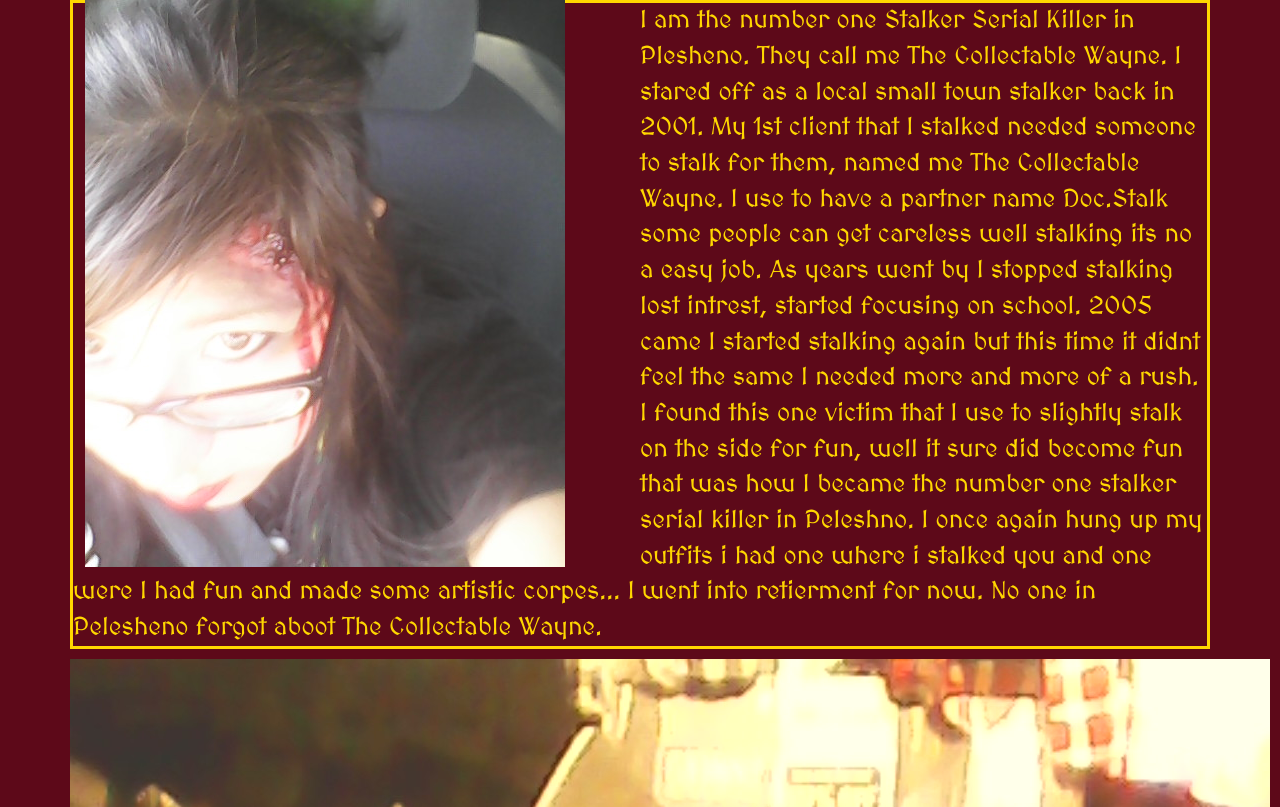
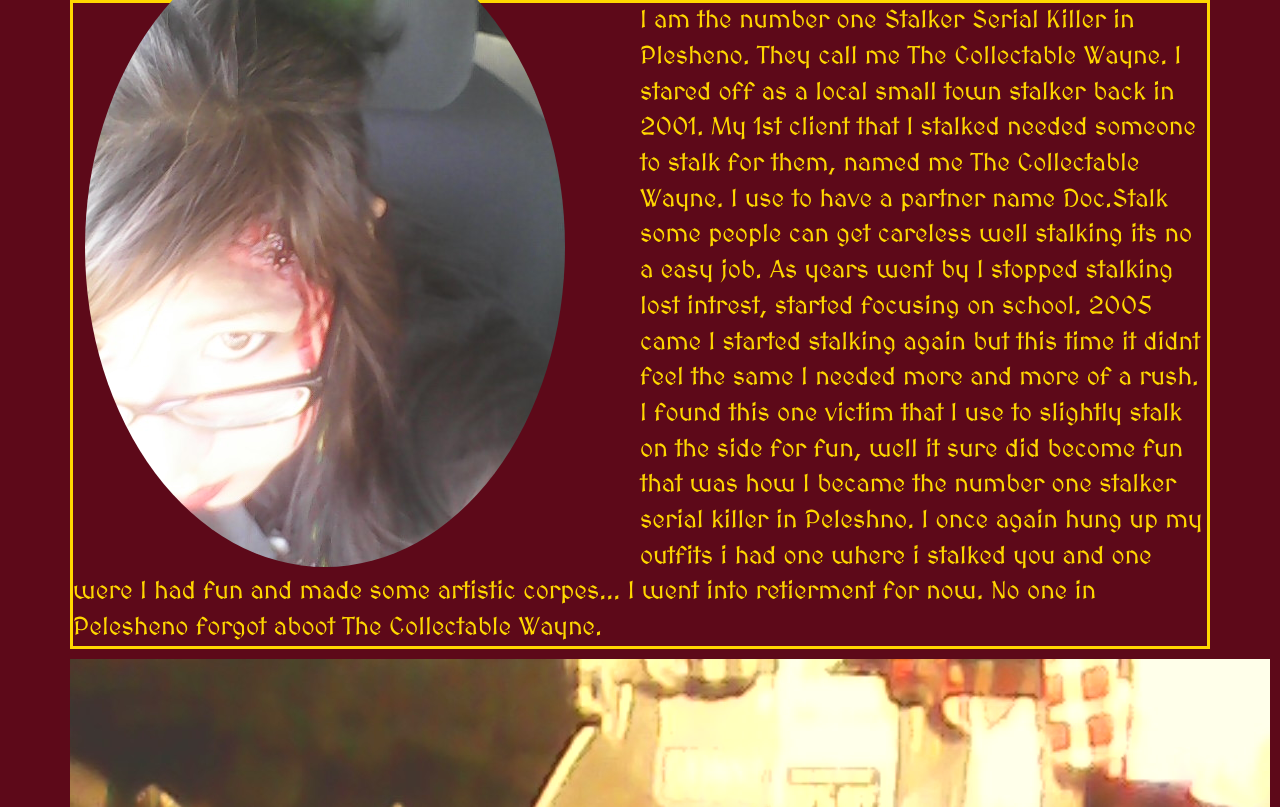
Before and after one commit to av1meow/classworkPR, a plain HTML site: page story2.html in a window 1280 px wide. Shown: the part 169-976 px from the top of the page. Drawn offline with nearby package versions, Linux system fonts and the light colour scheme; a web font is replaced by a local one.

Commit message:
fixed story 2

```diff
--- a/story2.html
+++ b/story2.html
@@ -22,7 +22,7 @@
 <div class="container">
   <div class="row2">
     <div class="col-sm-6">
-      <img src="images/killer.jpg" alt="Me w/bulletwound" class="img-round">
+      <img src="images/killer.jpg" alt="Me w/bulletwound" class="img-circle">
     </div>
     <div class="col-sm-6,">
       <p>
```
